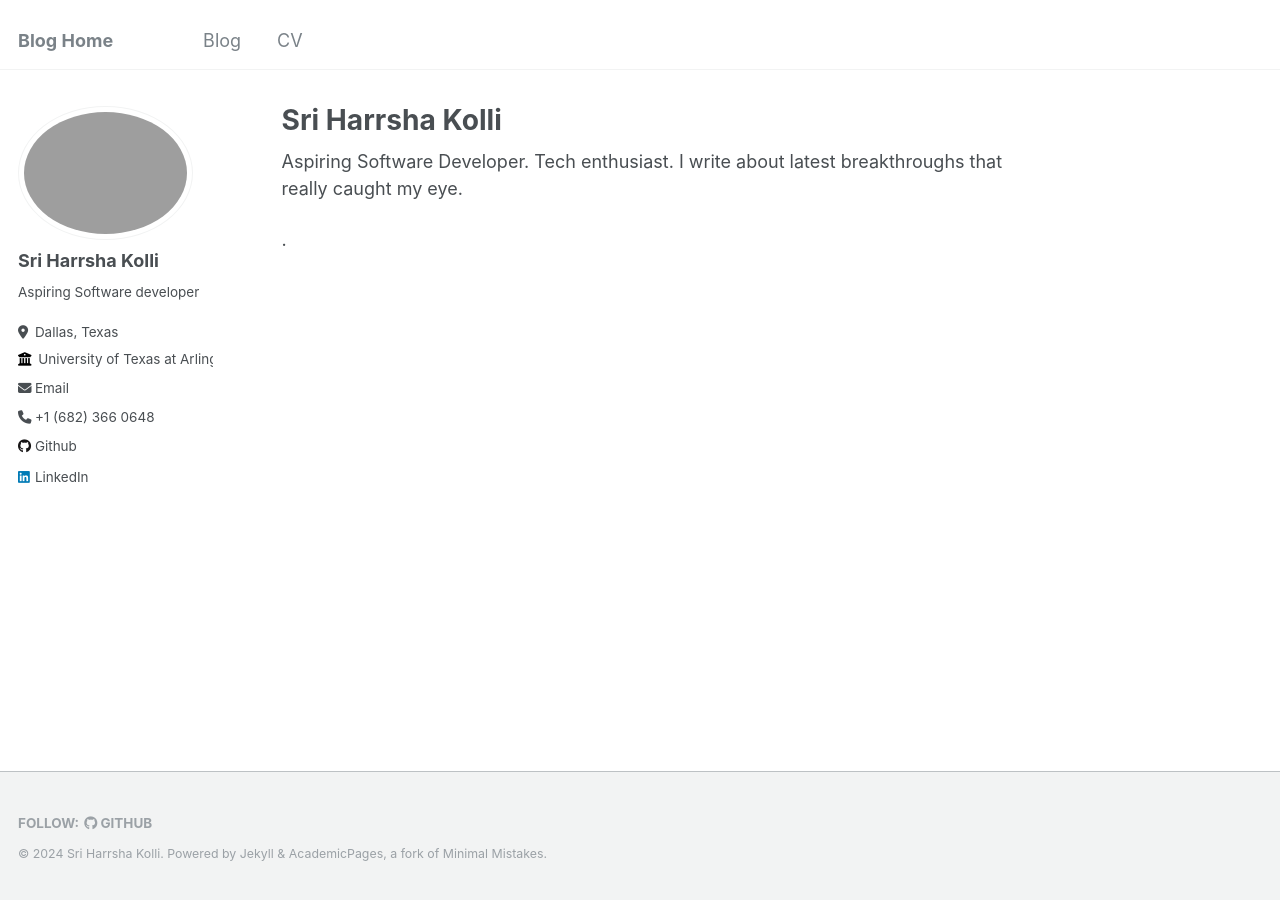
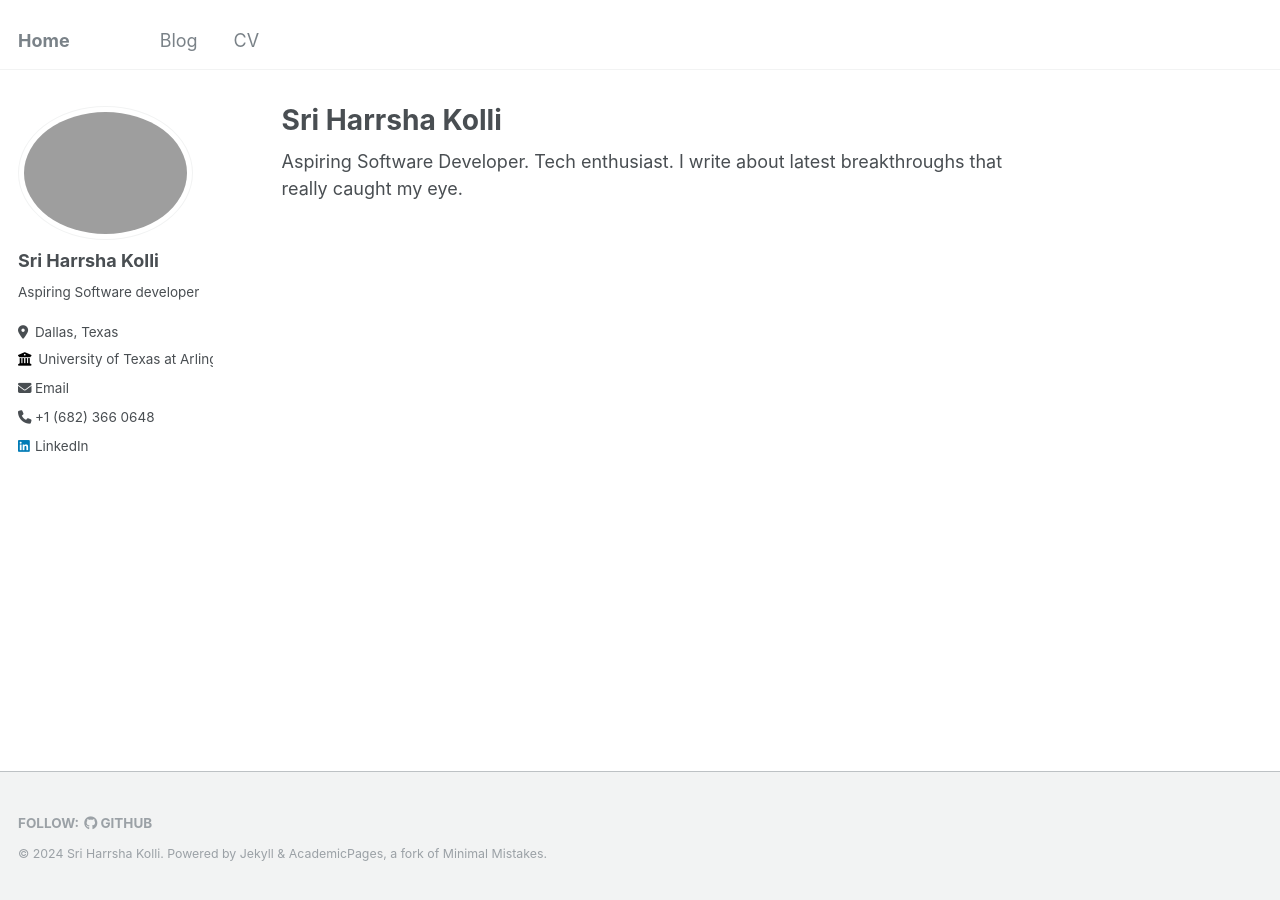
Before and after one commit to t1ppu/t1ppu.github.io, a Jekyll site: the page built from _pages/about.md, in a window 1280 px wide. Built offline with Jekyll 4.4.1, drawn with Linux system fonts in a browser that asks for light colours.

Commit message:
minor fixes

```diff
--- a/_config.yml
+++ b/_config.yml
@@ -8,7 +8,7 @@
 
 # Basic Site Settings
 locale                   : "en-US"
-title                    : "Blog Home"
+title                    : "Home"
 title_separator          : " "
 name                     : &name "Sri Harrsha Kolli"
 description              : &description "Recent Master's graduate in Computer Science at University of Texas, Arlington"
--- a/_includes/author-profile.html
+++ b/_includes/author-profile.html
@@ -74,9 +74,9 @@
       {% if author.dribbble %}
         <li><a href="https://dribbble.com/{{ author.dribbble }}"><i class="fab fa-fw fa-dribbble icon-pad-right" aria-hidden="true"></i>Dribbble</a></li>
       {% endif %}
-      {% if author.github %}
+      <!-- {% if author.github %}
         <li><a href="https://github.com/{{ author.github }}"><i class="fab fa-fw fa-github icon-pad-right" aria-hidden="true"></i>Github</a></li>
-      {% endif %}
+      {% endif %} -->
       {% if author.kaggle %}
         <li><a href="https://kaggle.com/{{ author.kaggle }}"><i class="fab fa-fw fa-kaggle icon-pad-right" aria-hidden="true"></i>Kaggle</a></li>
       {% endif %}
```
Also changed, not shown: _pages/about.md (+0 -40 lines).
